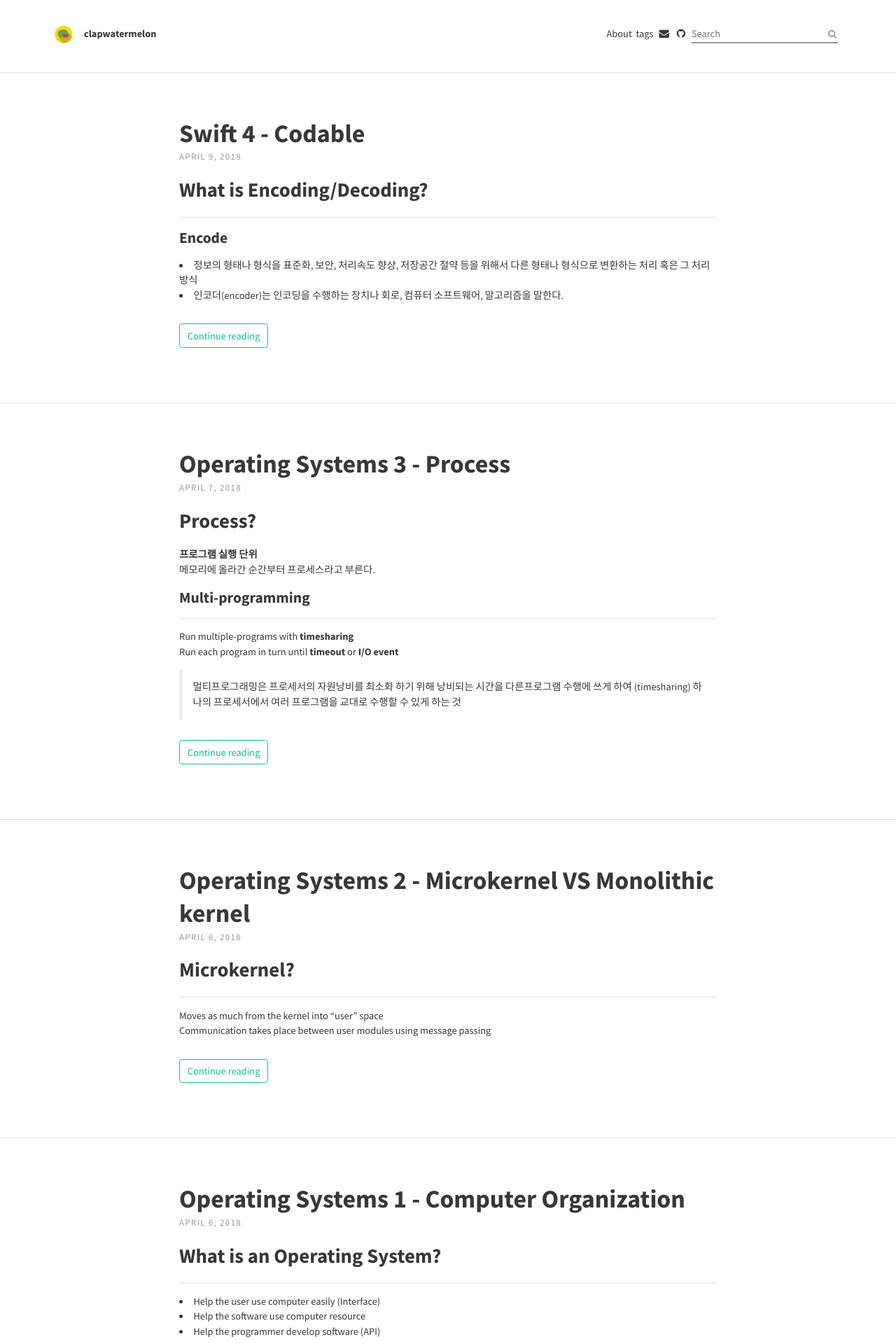
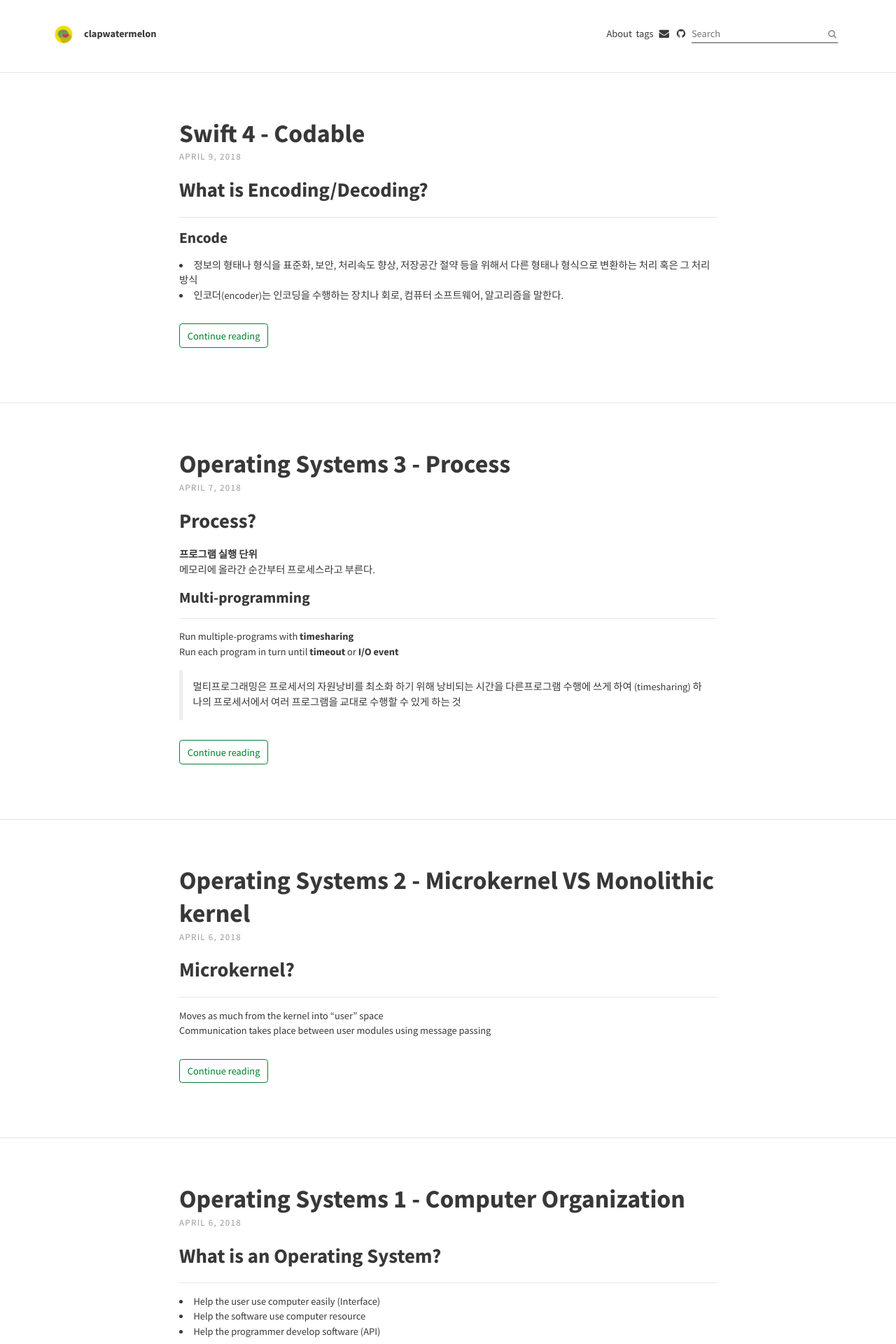
Before and after one commit to clapwatermelon/clapwatermelon.github.io, a Jekyll site: the page built from index.html, in a window 1280 px wide. Shown: the top 1920 px of the page at 70% size. Built offline with Jekyll 4.4.1, drawn with Linux system fonts in a browser that asks for light colours; nearby versions of some CDN libraries; the list of posts is cut into pages by our own code; comment, search, counter and statistics services are not loaded.

Commit message:
change link color

```diff
--- a/_sass/base/_variables.scss
+++ b/_sass/base/_variables.scss
@@ -15,7 +15,7 @@ $border-color: rgba(0, 0, 0, 0.1); // rgba recommended if using feature images
 
 // Typography colours
 $text-color: #383838;
-$link-color: #1ABC9C;
+$link-color: #00802b;
 $selection-color: #D4D4D4; // visible when highlighting text
 
 // Tags color
```
